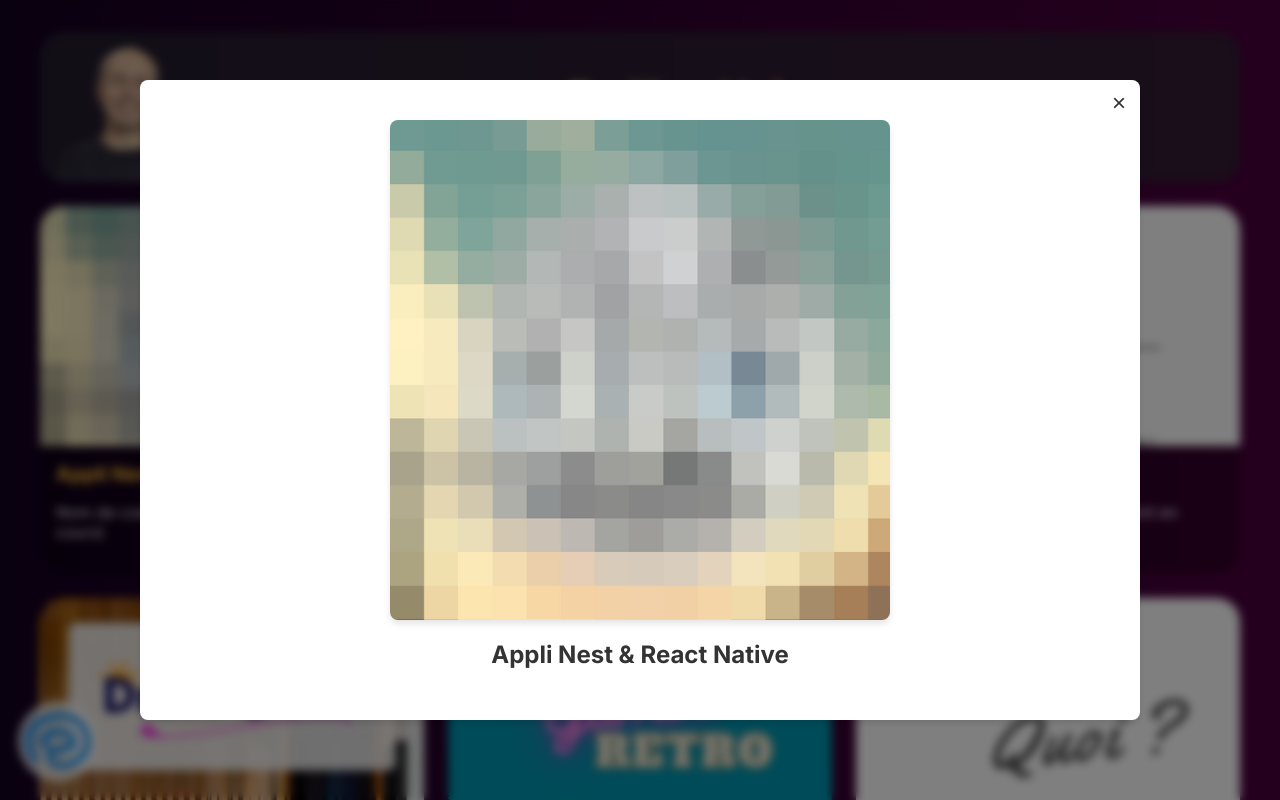
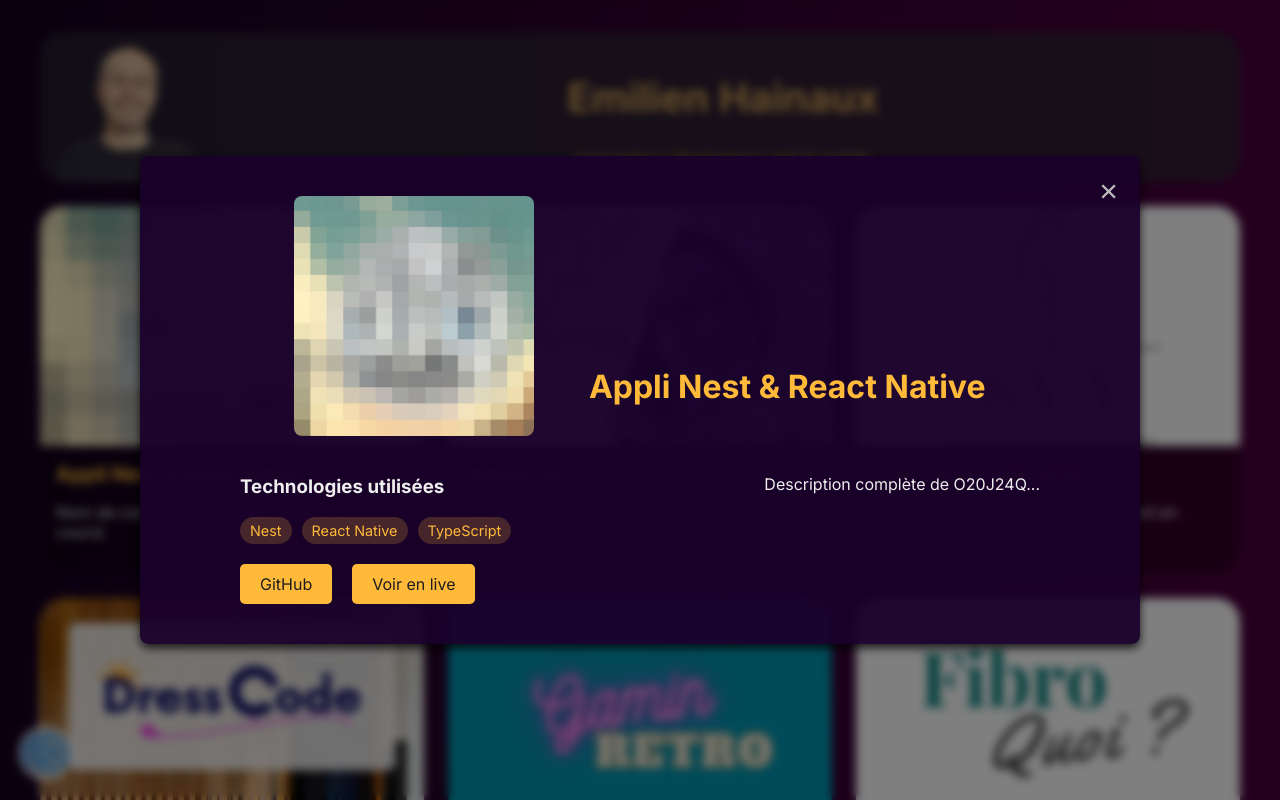
Before and after one commit to e-hainaux/ehweb, a Next.js app: page / in a window 1280 px wide. Both pictures are taken after a click on the element 232 px from the left and 390 px from the top of the page. Shown: the top 800 px of the page. Built offline with nearby package versions, Linux system fonts and the light colour scheme.

Commit message:
update modal

```diff
--- /dev/null
+++ b/app/components/ProjectModalContent.tsx
@@ -0,0 +1,49 @@
+import styles from '../styles/ProjectModalContent.module.css';
+
+interface ProjectModalContentProps {
+    title: string;
+    fullDescription: string;
+    imageUrl: string;
+    technologies: string[];
+    githubLink?: string;
+    liveLink?: string;
+  }
+
+  const ProjectModalContent: React.FC<ProjectModalContentProps> = ({
+    title,
+    fullDescription,
+    imageUrl,
+    technologies,
+    githubLink,
+    liveLink
+  }) =>{
+    return (
+      <div className={styles.modalContent}>
+        <div className={styles.modalHeader}>
+          <img src={imageUrl} alt={title} className={styles.modalImage} />
+          <h2 className={styles.modalTitle}>{title}</h2>
+        </div>
+        <div className={styles.descriptionFrame}>
+            <div className={styles.descriptionText}>
+
+                <p className={styles.modalDescription}>{fullDescription}</p>
+            </div>
+            <div className={styles.technologiesFrame}>
+
+                <h3>Technologies utilisées</h3>
+                <ul className={styles.technologiesList}>
+                {technologies.map((tech, index) => (
+                    <li key={index} className={styles.technologyItem}>{tech}</li>
+                ))}
+                </ul>
+                <div className={styles.links}>
+                    <a href={githubLink} target="_blank" rel="noopener noreferrer" className={styles.link}>GitHub</a>
+                    <a href={liveLink} target="_blank" rel="noopener noreferrer" className={styles.link}>Voir en live</a>
+                </div>
+            </div>
+        </div>
+      </div>
+    );
+  };
+
+  export default ProjectModalContent;
--- a/app/screens/home.tsx
+++ b/app/screens/home.tsx
@@ -10,8 +10,8 @@
 import LoadingProgress from '../components/LoadingProgress';
 import ProjectModal from '../components/ProjectModal';
 
-
 import O20J24Q from '../components/ProjectDetails/O20J24Q';
+import ProjectModalContent from '../components/ProjectModalContent';
 // import HelenePro from '../components/ProjectDetails/HelenePro';
 // import SYA from '../components/ProjectDetails/SYA';
 // import DressCode from '../components/ProjectDetails/DressCode';
@@ -25,7 +25,7 @@
   const [returnToInitial, setReturnToInitial] = useState(false);
   const [loadingProgress, setLoadingProgress] = useState(0);
   const [modalOpen, setModalOpen] = useState(false);
-  const [currentProject, setCurrentProject] = useState<React.ReactNode | null>(null);
+  const [selectedProject, setSelectedProject] = useState<(typeof projects)[0] | null>(null);
 
   const content = (
     <div>
@@ -48,19 +48,9 @@
     }
   };
 
-  const openModal = (project: React.ReactNode) => {
-    setCurrentProject(project);
-    setModalOpen(true);
-    document.body.style.overflow = 'hidden';
-  };
 
-  const closeModal = () => {
-    setModalOpen(false);
-    document.body.style.overflow = 'unset'; // Réactive le défilement
-  };
 
   useEffect(() => {
-    // Nettoyage : s'assurer que le défilement est réactivé si le composant est démonté
     return () => {
       document.body.style.overflow = 'unset';
     };
@@ -74,7 +64,7 @@
       '/images/DressCode.png',
       '/images/GaminRetro.png',
       '/images/FibroQuoi.png',
-      '/images/spaceCatCropped.png'
+      '/images/arobase.png'
     ];
 
     const preloadImages = async () => {
@@ -111,46 +101,99 @@
     return <LoadingProgress progress={loadingProgress} />;
   }
 
+  const projects = [
+    {
+      id: 1,
+      title: "Appli Nest & React Native",
+      description: "Nom de code O20J24Q (développement en cours)",
+      imageUrl: "/images/O20J24Q.png",
+      fullDescription: "Description complète de O20J24Q...",
+      technologies: ["Nest", "React Native", "TypeScript"],
+      githubLink: "https://github.com/your-username/O20J24Q",
+      liveLink: "https://O20J24Q-app.com",
+      component: <O20J24Q />
+    },
+    {
+      id: 2,
+      title: "Helene Pro +",
+      description: "Site Express & React (développement en cours)",
+      imageUrl: "/images/HelenePetSitting.png",
+      fullDescription: "Description complète de O20J24Q...",
+      technologies: ["Nest", "React Native", "TypeScript"],
+      githubLink: "https://github.com/your-username/O20J24Q",
+      liveLink: "https://O20J24Q-app.com",
+      component: <O20J24Q />
+    },
+    {
+      id: 3,
+      title: "SYA - Sara Yoga Arras",
+      description: "Site Express & React (développement en cours)",
+      imageUrl: "/images/SYA.png",
+      fullDescription: "Description complète de O20J24Q...",
+      technologies: ["Nest", "React Native", "TypeScript"],
+      githubLink: "https://github.com/your-username/O20J24Q",
+      liveLink: "https://O20J24Q-app.com",
+      component: <O20J24Q />
+    },
+    {
+      id: 4,
+      title: "DressCode",
+      description: "Appli Express & React Native (MVP de fin de formation)",
+      imageUrl: "/images/DressCode.png",
+      fullDescription: "Description complète de O20J24Q...",
+      technologies: ["Nest", "React Native", "TypeScript"],
+      githubLink: "https://github.com/your-username/O20J24Q",
+      liveLink: "https://O20J24Q-app.com",
+      component: <O20J24Q />
+    },
+    {
+      id: 5,
+      title: "GaminRetro",
+      description: "Site WordPress",
+      imageUrl: "/images/GaminRetro.png",
+      fullDescription: "Description complète de O20J24Q...",
+      technologies: ["Nest", "React Native", "TypeScript"],
+      githubLink: "https://github.com/your-username/O20J24Q",
+      liveLink: "https://O20J24Q-app.com",
+      component: <O20J24Q />
+    },
+    {
+      id: 6,
+      title: "FibroQuoi",
+      description: "Site HTML5 & CSS3",
+      imageUrl: "/images/FibroQuoi.png",
+      fullDescription: "Description complète de O20J24Q...",
+      technologies: ["Nest", "React Native", "TypeScript"],
+      githubLink: "https://github.com/your-username/O20J24Q",
+      liveLink: "https://O20J24Q-app.com",
+      component: <O20J24Q />
+    }
+  ];
+
+  const openModal = (project: typeof projects[0]) => {
+    setSelectedProject(project);
+    setModalOpen(true);
+    document.body.style.overflow = 'hidden';
+  };
+
+  const closeModal = () => {
+    setModalOpen(false);
+    document.body.style.overflow = 'unset';
+  };
   return (
     <main className={styles.container}>
       <Header />
       <div className={styles.projectsGrid}>
-        <ProjectCard
-          title="Appli Nest & React Native"
-          description="Nom de code O20J24Q (développement en cours)"
-          imageUrl="/images/O20J24Q.png"
-          onClick={() => openModal(<O20J24Q />)}
-        />
-        <ProjectCard
-          title="Helene Pro +"
-          description="Site Express & React (développement en cours)"
-          imageUrl="/images/HelenePetSitting.png"
-          onClick={() => openModal(<O20J24Q />)}
-        />
-        <ProjectCard
-          title="SYA - Sara Yoga Arras"
-          description="Site Express & React (développement en cours)"
-          imageUrl="/images/SYA.png"
-          onClick={() => openModal(<O20J24Q />)}
-        />
-        <ProjectCard
-          title="DressCode"
-          description="Appli Express & React Native (MVP de fin de formation)"
-          imageUrl="/images/DressCode.png"
-          onClick={() => openModal(<O20J24Q />)}
-        />
-        <ProjectCard
-          title="GaminRetro"
-          description="Site WordPress"
-          imageUrl="/images/GaminRetro.png"
-          onClick={() => openModal(<O20J24Q />)}
-        />
-        <ProjectCard
-          title="FibroQuoi"
-          description="Site HTML5 & CSS3"
-          imageUrl="/images/FibroQuoi.png"
-          onClick={() => openModal(<O20J24Q />)}
-        />
+        {projects.map((project) => (
+          <ProjectCard
+            key={project.id}
+            id={project.id}
+            title={project.title}
+            description={project.description}
+            imageUrl={project.imageUrl}
+            onClick={() => openModal(project)}
+          />
+        ))}
       </div>
 
       <Popover
@@ -164,15 +207,24 @@
           <Image
             src="/images/arobase.png"
             alt="arobase"
-            width={80}
-            height={80}
+            width={56}
+            height={56}
             className={styles.arobase}
           />
         </div>
       </Popover>
 
       <ProjectModal isOpen={modalOpen} onClose={closeModal}>
-        {currentProject}
+      {selectedProject && (
+          <ProjectModalContent
+            title={selectedProject.title}
+            fullDescription={selectedProject.fullDescription}
+            imageUrl={selectedProject.imageUrl}
+            technologies={selectedProject.technologies}
+            githubLink={selectedProject.githubLink}
+            liveLink={selectedProject.liveLink}
+          />
+        )}
       </ProjectModal>
 
       <Footer />
--- a/app/styles/Home.module.css
+++ b/app/styles/Home.module.css
@@ -16,9 +16,14 @@
     left: 16px;
   }
   .arobase {
-    background-color: rgba(255, 255, 255, 0.75);
+    background-color: rgba(255, 255, 255, 0.66);
     border-radius: 50px;
   }
+
+  .arobase:hover {
+    cursor: pointer;
+  }
+
   .a {
     color: #0072b1;
   }
--- a/app/styles/ProjectModal.module.css
+++ b/app/styles/ProjectModal.module.css
@@ -13,14 +13,14 @@
   }
 
   .modalContent {
-    background-color: white;
+    background-color: rgba(26, 0, 43, 0.94);
     padding: 20px;
     border-radius: 8px;
     width: 75%;
     max-width: 1080px;
-    height: 75vh;
+    height: auto;
     position: relative;
-    box-shadow: 0 4px 6px rgba(0, 0, 0, 0.1);
+    box-shadow: 0 4px 10px rgba(0, 0, 0, 0.8);
   }
 
   .scrollableView {
@@ -39,13 +39,13 @@
 
   .closeButton {
     position: absolute;
-    top: 8px;
-    right: 8px;
+    top: 16px;
+    right: 16px;
     background: none;
     border: none;
-    font-size: 24px;
+    font-size: 32px;
     cursor: pointer;
-    color: #333;
+    color: #bbbbbb;
     z-index: 1;
   }
 
--- /dev/null
+++ b/app/styles/ProjectModalContent.module.css
@@ -0,0 +1,121 @@
+.modalContent {
+    padding: 20px;
+    max-width: 800px;
+    margin: 0 auto;
+    color: #bbbbbb;
+
+
+  }
+
+  .modalContent {
+    background-color: transparent;
+    padding: 20px;
+    max-width: 800px;
+    margin: 0 auto;
+    color: #eeeeee;
+    border-radius: 8px;
+  }
+
+  .modalHeader {
+    display: flex;
+    flex-direction: row;
+    justify-content: space-evenly;
+    align-items: flex-end;
+  }
+
+  .modalTitle {
+    font-size: 2rem;
+    color: #FFBA39; /* Bright gold for title */
+    margin-bottom: 50px;
+  }
+
+  .modalImage {
+    width: 30%;
+    height: auto;
+    border-radius: 8px;
+    margin-bottom: 20px;
+  }
+
+  .modalDescription {
+    font-size: 1rem;
+    line-height: 1.6;
+    margin-bottom: 20px;
+  }
+
+  .descriptionFrame {
+    display: flex;
+    flex-direction: row-reverse;
+    justify-content: space-between;
+  }
+
+  .technologiesList {
+    list-style-type: none;
+    padding: 0;
+    display: flex;
+    flex-wrap: wrap;
+    gap: 10px;
+    margin-bottom: 20px;
+  }
+
+  .technologyItem {
+    background-color: rgba(255, 186, 57, 0.2);
+    color: #FFBA39;
+    padding: 5px 10px;
+    border-radius: 15px;
+    font-size: 0.9rem;
+  }
+
+  .links {
+    display: flex;
+    gap: 20px;
+  }
+
+  .link {
+    display: inline-block;
+    padding: 10px 20px;
+    background-color: #FFBA39; /* Bright gold for buttons */
+    color: #1E1E1E; /* Dark grey for text */
+    text-decoration: none;
+    border-radius: 5px;
+    transition: background-color 0.3s ease;
+  }
+
+  .link:hover {
+    background-color: #FFD280; /* Lighter gold on hover */
+  }
+
+  @media (max-width: 768px) {
+    .modalContent {
+      padding: 15px;
+    }
+
+    .modalHeader {
+      flex-direction: column;
+      justify-content: center;
+      align-items: flex-start;
+    }
+
+    .descriptionFrame {
+      display: flex;
+      flex-direction: column;
+      justify-content: space-between;
+    }
+
+    .modalImage {
+      margin-bottom: 0;
+    }
+
+    .modalTitle {
+      font-size: 1.2rem;
+    }
+
+    .links {
+      width: 50%;
+      flex-direction: column;
+    }
+
+    .link {
+      text-align: center;
+    }
+
+  }
```
Also changed, not shown: app/components/ProjectCard.tsx (+8 -6 lines), app/data/projectsData.ts (added, +31 -0 lines).
